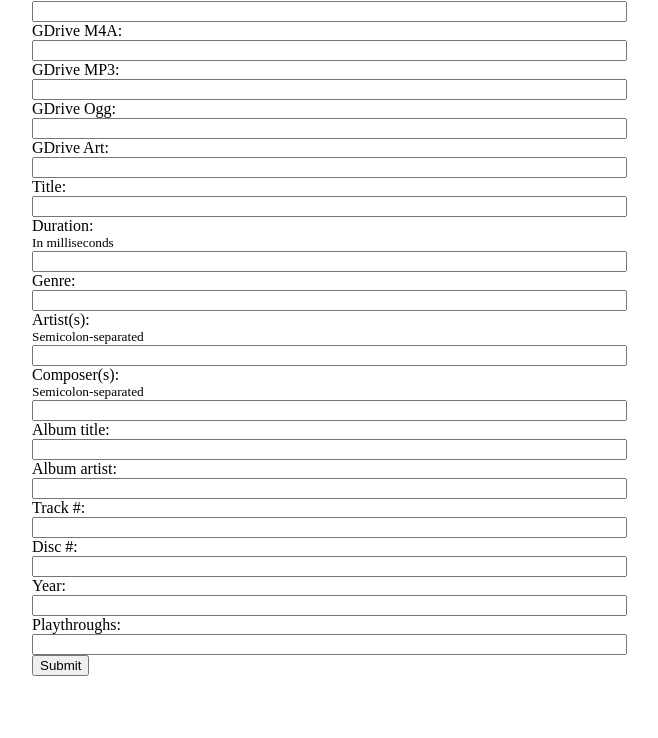
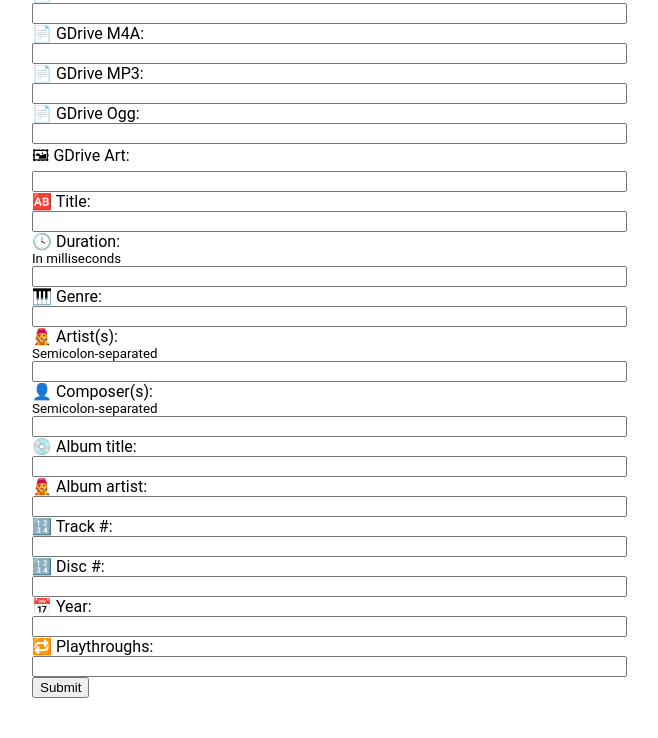
Before and after one commit to ZMYaro/songz, a website: page app/views/add_song.html in a window 1280 px wide. Shown: the part 62-800 px from the top of the page, without its empty margins (308-966 px from the left). Drawn offline with Linux system fonts and the light colour scheme; files that its build step writes are made by us from their sources.

Commit message:
Add emoji icons to standalone song add page

```diff
--- a/app/static/styles/standalone_page.css
+++ b/app/static/styles/standalone_page.css
@@ -1,3 +1,7 @@
+body {
+	font-family: Roboto, Helvetica, 'Droid Sans', sans-serif;
+}
+
 h1,
 section {
 	max-width: 600px;
--- a/app/views/add_song.html
+++ b/app/views/add_song.html
@@ -9,70 +9,70 @@
 		<section>
 			<form method="POST" action="/api/songs">
 				<label>
-					GDrive FLAC:
+					📄 GDrive FLAC:
 					<input type="text" name="gdrive-flac" />
 				</label>
 				<label>
-					GDrive M4A:
+					📄 GDrive M4A:
 					<input type="text" name="gdrive-m4a" />
 				</label>
 				<label>
-					GDrive MP3:
+					📄 GDrive MP3:
 					<input type="text" name="gdrive-mp3" />
 				</label>
 				<label>
-					GDrive Ogg:
+					📄 GDrive Ogg:
 					<input type="text" name="gdrive-ogg" />
 				</label>
 				<label>
-					GDrive Art:
+					🖼 GDrive Art:
 					<input type="text" name="gdrive-art" />
 				</label>
 				<label>
-					Title:
+					🆎 Title:
 					<input type="text" name="title" />
 				</label>
 				<label>
-					Duration:
+					🕓 Duration:
 					<small>In milliseconds</small>
 					<input type="number" name="duration" step="0.1" />
 				</label>
 				<label>
-					Genre:
+					🎹 Genre:
 					<input type="text" name="genre" />
 				</label>
 				<label>
-					Artist(s):
+					🧑‍🎤 Artist(s):
 					<small>Semicolon-separated</small>
 					<input type="text" name="artist" />
 				</label>
 				<label>
-					Composer(s):
+					👤 Composer(s):
 					<small>Semicolon-separated</small>
 					<input type="text" name="composer" />
 				</label>
 				<label>
-					Album title:
+					💿 Album title:
 					<input type="text" name="album-title" />
 				</label>
 				<label>
-					Album artist:
+					🧑‍🎤 Album artist:
 					<input type="text" name="album-artist" />
 				</label>
 				<label>
-					Track #:
+					🔢 Track #:
 					<input type="number" name="track-no" />
 				</label>
 				<label>
-					Disc #:
+					🔢 Disc #:
 					<input type="number" name="disc-no" />
 				</label>
 				<label>
-					Year:
+					📅 Year:
 					<input type="number" name="year" min="1000" max="9999" />
 				</label>
 				<label>
-					Playthroughs:
+					🔁 Playthroughs:
 					<input type="number" name="playthroughs" min="0" />
 				</label>
 				<button type="submit">Submit</button>
```
